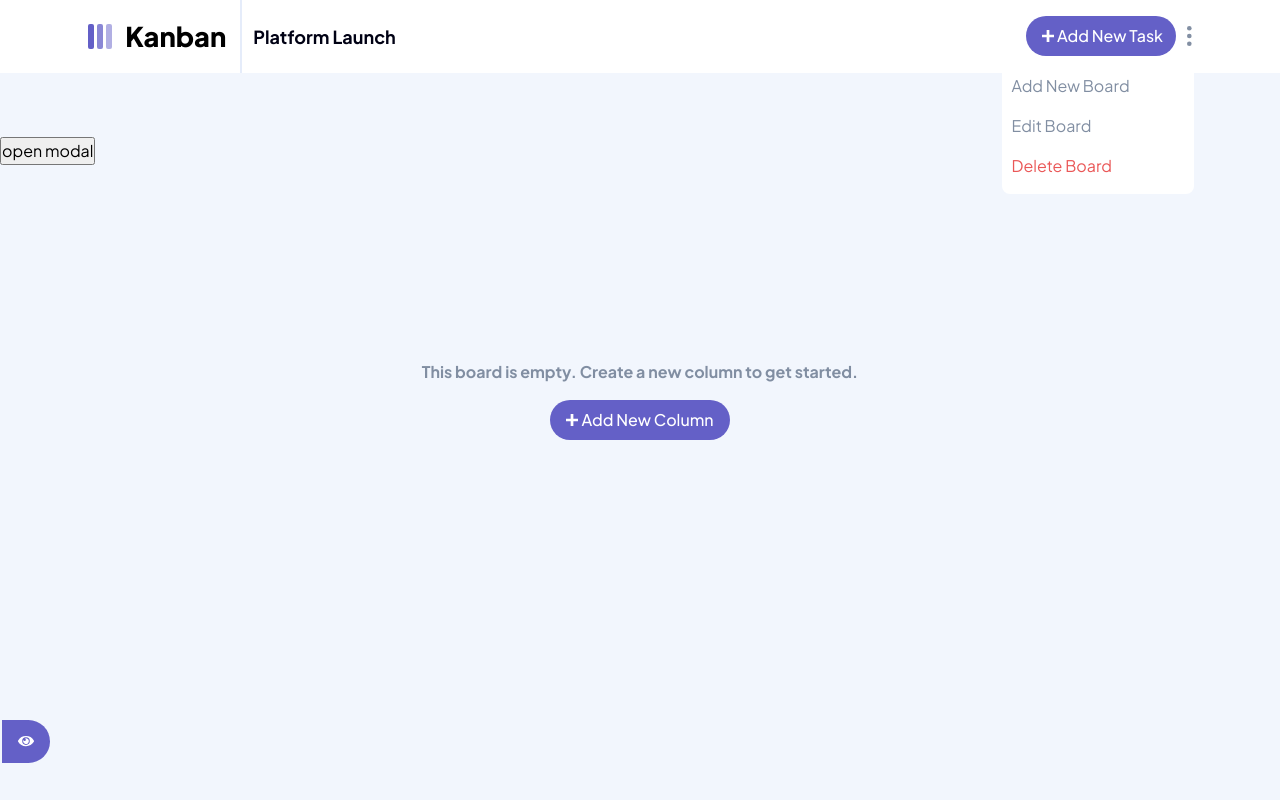
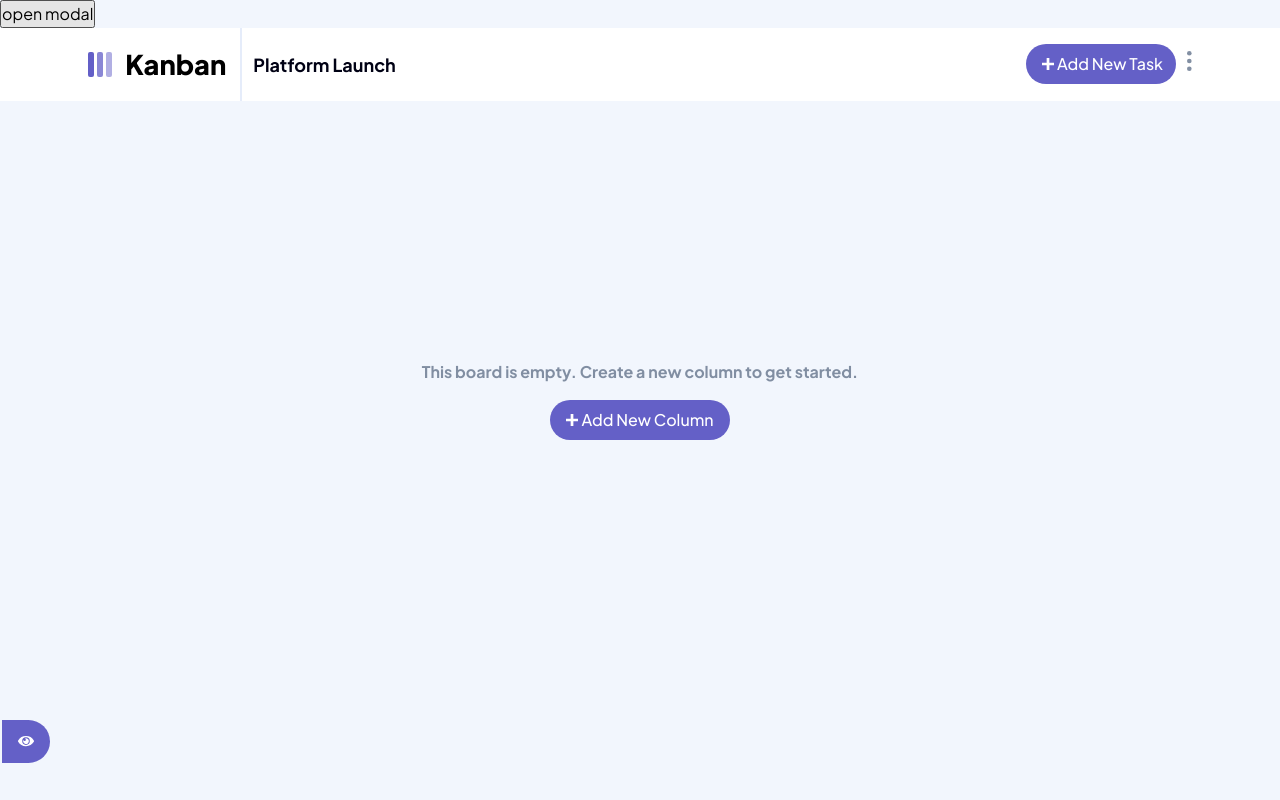
Before and after one commit to abdalla2hagos/Task-Management, a React (Vite) app in the folder my-app/: page / in a window 1280 px wide. Built offline with nearby package versions, Linux system fonts and the light colour scheme.

Commit message:
new features

```diff
--- a/my-app/src/App.jsx
+++ b/my-app/src/App.jsx
@@ -11,27 +11,17 @@ import DeleteTaskModal from './components/DeleteTaskModal'
 
 
 function App() {
-  // const [addColumnBeforeTask, setAddColumnBeforeTask] = useState()
-  // when add task is clicked it wont work unless board is added
-  const section = useRef()
-
-  function checkColumn(){
-    section.current
-  }
-  console.log(checkColumn)
-
-
   return (
    <>
-    <Header />
-    <Main ref={section}/>
     {/* <EditBoardModal /> */}
-    <AddNewBoardModal />
-    {/* <AddNewTaskModal /> */}
+    {/* <AddNewBoardModal /> */}
+    <AddNewTaskModal />
     {/* <EditTaskModal /> */}
     {/* <TaskModal /> */}
     {/* <DeleteBoardModal /> */}
     {/* <DeleteTaskModal /> */}
+    <Header />
+    <Main />
    </>
   )
 }
--- a/my-app/src/components/AddNewBoardModal.jsx
+++ b/my-app/src/components/AddNewBoardModal.jsx
@@ -10,8 +10,8 @@ function AddNewBoardModal(){
         }
     return(
         <>
-            <dialog ref={modal} className='dialog'>
-                <h2 className='modal--title fw--bold fs-1-2'>Add New Board</h2>
+            <dialog ref={modal} className='dialog' aria-labelledby='modal_title1' id='dialog1'>
+                <h2 className='modal--title fw--bold fs-1-2' id='modal_title1'>Add New Board</h2>
 
                 <form className='grid'>
 
--- a/my-app/src/components/AddNewTaskModal.jsx
+++ b/my-app/src/components/AddNewTaskModal.jsx
@@ -11,8 +11,8 @@ function AddNewTaskModal(){
 
     return(
         <>
-            <dialog ref={modal} className='dialog'>
-                <h2 className='modal--title fs-1-2 fw--bold'>Add New Task</h2>
+            <dialog ref={modal} className='dialog' aria-labelledby='modal_title3' id='dialog_addNewTask'>
+                <h2 className='modal--title fs-1-2 fw--bold' id='modal_title3'>Add New Task</h2>
 
                 <form className='grid'>
 
--- a/my-app/src/components/DeleteBoardModal.jsx
+++ b/my-app/src/components/DeleteBoardModal.jsx
@@ -8,8 +8,8 @@ function DeleteBoardModal(){
     }
     return(
         <>
-            <dialog ref={modal} className='dialog'>
-                <h2 className='modal--title orangeText--1 fs-1-2 fw--bold'>Delete this board?</h2>
+            <dialog ref={modal} className='dialog' aria-labelledby='modal_title15' id='dialog_deleteBoard'>
+                <h2 className='modal--title orangeText--1 fs-1-2 fw--bold' id='modal_title5'>Delete this board?</h2>
 
                 <p className='modal--text grayText--1'>Lorem, ipsum dolor sit amet consectetur
                 adipisicing elit. Est suscipit reprehenderit amet eveniet hic at nulla incidunt debitis dolorem provident?
--- a/my-app/src/components/DeleteTaskModal.jsx
+++ b/my-app/src/components/DeleteTaskModal.jsx
@@ -11,8 +11,8 @@ function DeleteTaskModal(){
 
     return(
         <>
-             <dialog ref={modal} className='dialog' >
-                <h2 className='modal--title orangeText--1 fs-1-2 fw--bold'>Delete this task?</h2>
+             <dialog ref={modal} className='dialog' aria-labelledby='modal_title6'>
+                <h2 className='modal--title orangeText--1 fs-1-2 fw--bold' id='modal_title6'>Delete this task?</h2>
 
                 <p className='modal--text grayText--1'>Lorem, ipsum dolor sit amet consectetur
                 adipisicing elit. Est suscipit reprehenderit amet eveniet hic at nulla incidunt debitis dolorem provident?
--- a/my-app/src/components/EditBoardModal.jsx
+++ b/my-app/src/components/EditBoardModal.jsx
@@ -15,8 +15,8 @@ function EditBoardModal(){
 
     return(
         <>
-            <dialog ref={modal} className='dialog'>
-                <h2 className='modal--title fw--bold'>Edit Board</h2>
+            <dialog ref={modal} className='dialog' aria-labelledby='modal_title2' id='dialog_editBoard'>
+                <h2 className='modal--title fw--bold' id='modal_title2'>Edit Board</h2>
 
                 <form className='grid'>
 
--- a/my-app/src/components/EditTaskModal.jsx
+++ b/my-app/src/components/EditTaskModal.jsx
@@ -11,8 +11,8 @@ function EditTaskModal(){
 
     return(
         <>
-            <dialog ref={modal} className='dialog'>
-                <h2 className='modal--title fw--bold fs-1-2'>Edit Task</h2>
+            <dialog ref={modal} className='dialog' aria-labelledby='modal_title4' id='dialog_editTask'>
+                <h2 className='modal--title fw--bold fs-1-2' id='modal_title4'>Edit Task</h2>
 
                 <form className='grid'>
 
--- a/my-app/src/components/Header.jsx
+++ b/my-app/src/components/Header.jsx
@@ -1,27 +1,32 @@
 import React, {useState, useEffect} from 'react'
 
 function Header(){
-    const [expansion, setExpansion] = useState(false)
+    const [sidebarExpansion, setSidebarExpansion] = useState(false)
+    const [ellipsisExpansion, setEllipsisExpansion] = useState(false)
 
     const sidebar = {
-        transform: expansion ? 'translateX(0)' : 'translateX(-100%)'
+        transform: sidebarExpansion ? 'translateX(0)' : 'translateX(-100%)'
+    }
+
+    const ellipsis = {
+        display: ellipsisExpansion ? 'flex' : 'none'
     }
 
     function toggleSidebar(){
-        setExpansion(pervExpansion => !pervExpansion)
+        setSidebarExpansion(pervExpansion => !pervExpansion)
     }
-    // if it is not the sidebar than close side bar
+
+    function toggleEllipsis(){
+        setEllipsisExpansion(pervExpansion => !pervExpansion)
+    }
 
     useEffect(()=>{
-        // to show sidebar menu on mobile
-        window.addEventListener('resize', (e)=> {
-            if(window.innerWidth < 900){
-               setExpansion(true)
+        // close sidebar and ellipsis when clicking away
+        document.addEventListener('click', e => {
+            if(!e.target.closest('.sidebar, .boardTitle, .ellipsis')) {
+                setSidebarExpansion(false)
+                setEllipsisExpansion(false)
             }
-        })
-        // close sidebar
-        document.addEventListener('click', e => {
-            if(!e.target.closest('.sidebar')) setExpansion(false)
         })
     }, [])
 
@@ -38,26 +43,28 @@ function Header(){
                         <p className='boardTitleDesk fw--bold blackText--1 fs--1-125'>Platform Launch</p>
 
                         <div className='flex--grow'>
-                            <button className='boardTitle fw--bold blackText--1 fs--1-125 flex--center' aria-expanded='false'>
+                            <button onClick={toggleSidebar} className='boardTitle fw--bold blackText--1 fs--1-125 flex--center' aria-expanded={`${sidebarExpansion}`} aria-controls='menu1'>
                                 Platform Launch
                                 <svg  className='boardTitle__arrow' width="10" height="7" xmlns="http://www.w3.org/2000/svg"><path stroke="#635FC7" stroke-width="2" fill="none" d="M9 6 5 2 1 6"/></svg>
                             </button>
                         </div>
 
-                        <button className='newTask flex--center purpleBackground--1 fw--medium' data-cursor='pointer'>
+                        <button className='newTask flex--center purpleBackground--1 fw--medium' aria-controls='dialog_addNewTask'>
                             <svg className='Plus--icon' width="12" height="12" xmlns="http://www.w3.org/2000/svg"><path fill="#FFF" d="M7.368 12V7.344H12V4.632H7.368V0H4.656v4.632H0v2.712h4.656V12z"/></svg>
                             <span className='addNewTask whiteText'>Add New Task</span>
                         </button>
 
-                        <button className='ellipsis'>
-                            <svg className='ellipsis__Icon' width="5" height="20" xmlns="http://www.w3.org/2000/svg"><g fill="#828FA3" fill-rule="evenodd"><circle cx="2.308" cy="2.308" r="2.308"/><circle cx="2.308" cy="10" r="2.308"/><circle cx="2.308" cy="17.692" r="2.308"/></g></svg>
+                        <div className='relative'>
+                            <button onClick={toggleEllipsis} className='ellipsis' aria-expanded={`${ellipsisExpansion}`} aria-controls='menu2'>
+                                <svg className='ellipsis__Icon' width="5" height="20" xmlns="http://www.w3.org/2000/svg"><g fill="#828FA3" fill-rule="evenodd"><circle cx="2.308" cy="2.308" r="2.308"/><circle cx="2.308" cy="10" r="2.308"/><circle cx="2.308" cy="17.692" r="2.308"/></g></svg>
+                            </button>
 
-                            <div className='edit whiteBackground'>
-                                <button className='grayText--1'>Add New Board</button>
-                                <button className='grayText--1'>Edit Board</button>
-                                <button className='orangeText--1'>Delete Board</button>
+                            <div style={ellipsis} className='edit whiteBackground' id='menu2'>
+                                <button className='grayText--1' aria-controls='dialog_editBoard'>Edit Board</button>
+                                <button className='orangeText--1' aria-controls='dialog_deleteBoard'>Delete Board</button>
                             </div>
-                        </button>
+                        </div>
+
 
                     </div>
                 </div>
@@ -71,7 +78,7 @@ function Header(){
                             <p className='hidden--item fw--extraBold fs--1-7 blackText--1'>Kanban</p>
                         </div>
 
-                        <nav className='nav'>
+                        <nav className='nav' id='menu1'>
                             <p className='nav__title fs--1 fw--medium' >ALL BOARDS ( 3 )</p>
 
                             <ul className='nav__menu grayText--1 fw--bold'>
@@ -107,13 +114,13 @@ function Header(){
                             <svg className='theme__dark' width="16" height="16" xmlns="http://www.w3.org/2000/svg"><path d="M6.474.682c.434-.11.718.406.481.78A6.067 6.067 0 0 0 6.01 4.72c0 3.418 2.827 6.187 6.314 6.187.89.002 1.77-.182 2.584-.54.408-.18.894.165.724.57-1.16 2.775-3.944 4.73-7.194 4.73-4.292 0-7.771-3.41-7.771-7.615 0-3.541 2.466-6.518 5.807-7.37Zm8.433.07c.442-.294.969.232.674.674l-.525.787a1.943 1.943 0 0 0 0 2.157l.525.788c.295.441-.232.968-.674.673l-.787-.525a1.943 1.943 0 0 0-2.157 0l-.786.525c-.442.295-.97-.232-.675-.673l.525-.788a1.943 1.943 0 0 0 0-2.157l-.525-.787c-.295-.442.232-.968.674-.673l.787.525a1.943 1.943 0 0 0 2.157 0Z" fill="#828FA3"/></svg>
                         </div>
 
-                        <button onClick={toggleSidebar} className='toggleSidebar grayText--1 fw--medium' aria-expanded={`${expansion}`}>
+                        <button onClick={toggleSidebar} className='toggleSidebar grayText--1 fw--medium' aria-expanded={`${sidebarExpansion}`}>
                             <span className='hideSidebar'>
                                 <svg width="18" height="16" xmlns="http://www.w3.org/2000/svg"><path d="M8.522 11.223a4.252 4.252 0 0 1-3.654-5.22l3.654 5.22ZM9 12.25A8.685 8.685 0 0 1 1.5 8a8.612 8.612 0 0 1 2.76-2.864l-.86-1.23A10.112 10.112 0 0 0 .208 7.238a1.5 1.5 0 0 0 0 1.524A10.187 10.187 0 0 0 9 13.75c.414 0 .828-.025 1.239-.074l-1-1.43A8.88 8.88 0 0 1 9 12.25Zm8.792-3.488a10.14 10.14 0 0 1-4.486 4.046l1.504 2.148a.375.375 0 0 1-.092.523l-.648.453a.375.375 0 0 1-.523-.092L3.19 1.044A.375.375 0 0 1 3.282.52L3.93.068a.375.375 0 0 1 .523.092l1.735 2.479A10.308 10.308 0 0 1 9 2.25c3.746 0 7.031 2 8.792 4.988a1.5 1.5 0 0 1 0 1.524ZM16.5 8a8.674 8.674 0 0 0-6.755-4.219A1.75 1.75 0 1 0 12.75 5v-.001a4.25 4.25 0 0 1-1.154 5.366l.834 1.192A8.641 8.641 0 0 0 16.5 8Z" fill="#828FA3"/></svg>
                                 Hide Sidebar
                             </span>
 
-                            <span title='show sidebar' tabindex='1' className='showSidebar purpleBackground--1'>
+                            <span title='show sidebar' tabIndex='1' className='showSidebar purpleBackground--1'>
                                 <svg className='showSidebar__icon purpleBackground--1' width="16" height="11" xmlns="http://www.w3.org/2000/svg"><path d="M15.815 4.434A9.055 9.055 0 0 0 8 0 9.055 9.055 0 0 0 .185 4.434a1.333 1.333 0 0 0 0 1.354A9.055 9.055 0 0 0 8 10.222c3.33 0 6.25-1.777 7.815-4.434a1.333 1.333 0 0 0 0-1.354ZM8 8.89A3.776 3.776 0 0 1 4.222 5.11 3.776 3.776 0 0 1 8 1.333a3.776 3.776 0 0 1 3.778 3.778A3.776 3.776 0 0 1 8 8.89Zm2.889-3.778a2.889 2.889 0 1 1-5.438-1.36 1.19 1.19 0 1 0 1.19-1.189H6.64a2.889 2.889 0 0 1 4.25 2.549Z" fill="#FFF"/></svg>
                             </span>
                         </button>
--- a/my-app/src/components/Main.jsx
+++ b/my-app/src/components/Main.jsx
@@ -13,7 +13,7 @@ function Main(){
 
                     <div className='emptyBoard'>
                         <p className='emptyBoard__title grayText--1 fw--bold'>This board is empty. Create a new column to get started.</p>
-                        <button className='emptyBoard__addTask whiteText purpleBackground--1 fw--medium'>
+                        <button className='emptyBoard__addTask whiteText purpleBackground--1 fw--medium' aria-controls='dialog_editBoard'>
                             <svg className='Plus--icon' width="12" height="12" xmlns="http://www.w3.org/2000/svg"><path fill="#FFF" d="M7.368 12V7.344H12V4.632H7.368V0H4.656v4.632H0v2.712h4.656V12z"/></svg>
                              Add New Column
                         </button>
--- a/my-app/src/components/Tasks.jsx
+++ b/my-app/src/components/Tasks.jsx
@@ -3,7 +3,7 @@ import React from 'react'
 function Tasks(){
     return(
         <>
-            <button className='columnTaskTitle whiteBackground'>
+            <button className='columnTaskTitle whiteBackground' aria-controls='dialog_editTask'>
                 <p className='blackText--1 fw--bold'>Build UI for onboarding school Lorem ipsum dolo</p>
                 <p className='fw--medium grayText--1'>0 of 3 subtasks</p>
             </button>
--- a/my-app/src/style.css
+++ b/my-app/src/style.css
@@ -182,6 +182,7 @@ dialog{
 /* header start */
 .header{
     padding-block: 1em;
+    margin-block-end: 1rem;
 }
 
 .flex__header{
@@ -212,6 +213,15 @@ dialog{
     border: 0;
 }
 
+.boardTitle__arrow{
+    margin-inline-start: .3rem;
+    transition: transform 150ms ease-in-out;
+}
+
+[aria-expanded='true'] .boardTitle__arrow{
+    transform: rotate(180deg);
+}
+
 .boardTitleDesk{
     display: none;
 }
@@ -220,9 +230,6 @@ dialog{
     flex-grow: 1;
 }
 
-.boardTitle__arrow{
-    margin-inline-start: .3rem
-}
 
 .addNewTask{
     display: none;
@@ -234,12 +241,11 @@ dialog{
     padding: .5em .8em .5em 1em;
 }
 
-.newTask[data-cursor='pointer']{
-    cursor: pointer;
+.relative{
+    position: relative;
 }
 
 .ellipsis{
-    position: relative;
     padding: 0;
     border: 0;
     background-color: transparent;
@@ -247,13 +253,11 @@ dialog{
 }
 
 .edit{
-    display: flex;
-    /* display: none; */
     flex-direction: column;
     gap: 1rem;
     position: absolute;
     right: -.1rem;
-    top: 2rem;
+    top: 3.5rem;
     border-radius: .5rem;
     padding: 1rem 4rem 1rem .6rem;
 }
@@ -266,12 +270,6 @@ dialog{
 /* header end */
 
 /* sideBar start */
-.sidebar{
-    position: absolute;
-    left: 2.5rem;
-    /* transform: translateX(50%) */
-}
-
 .flex__sidebar{
     --sizing: 1em;
 
@@ -609,7 +607,6 @@ div:empty + .emptyBoard{
    .sidebar{
     position: fixed;
     top: 0;
-    left: auto;
    }
 
    .flex__sidebar{
```
